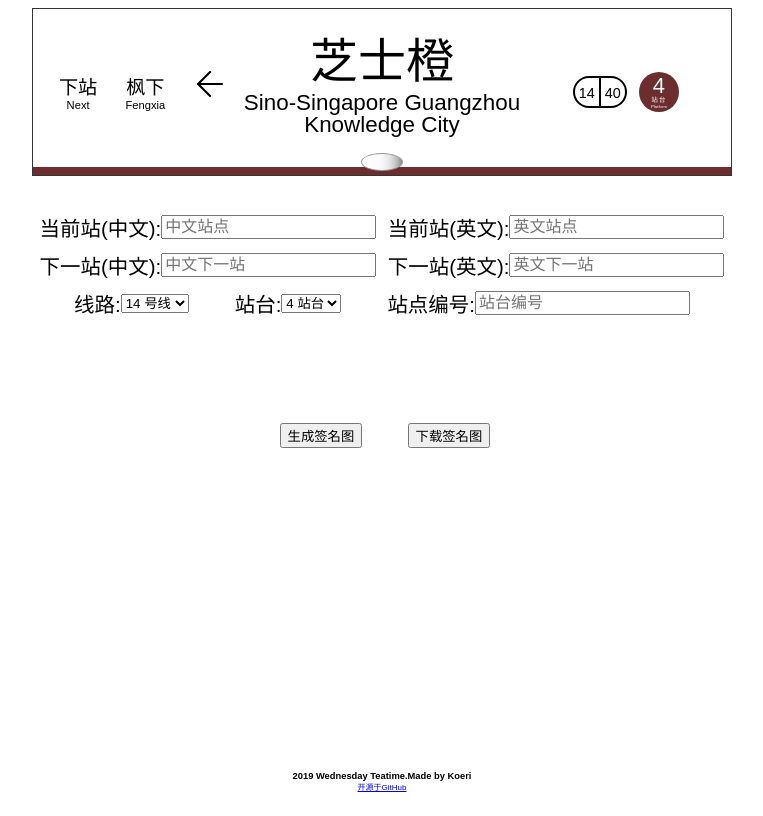
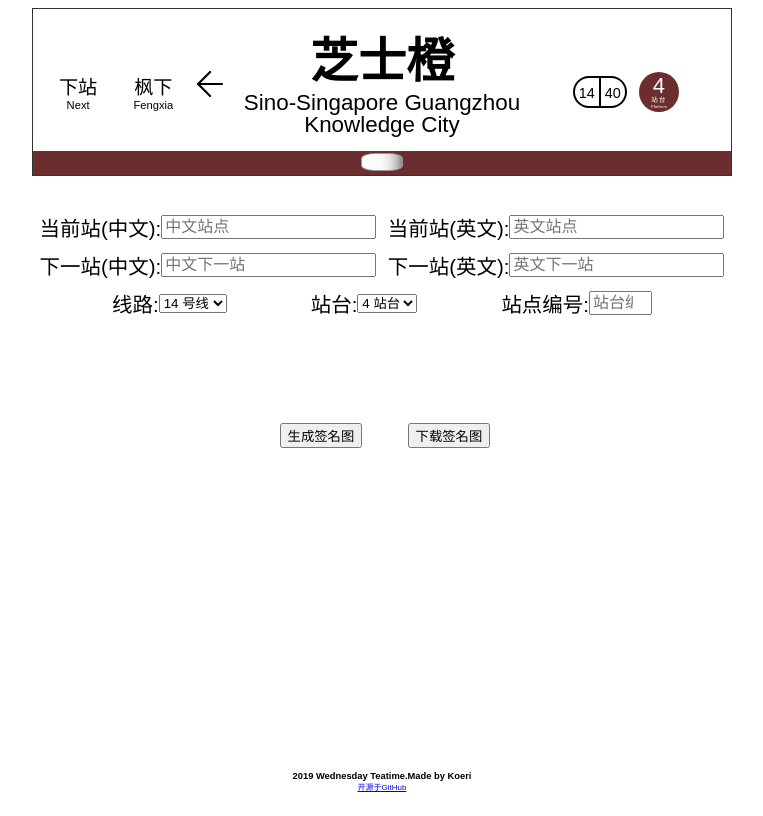
Before and after one commit to iMisty/Metro-Simulator, a Vue app: page / in a window 1280 px wide. Shown: the whole page, without its empty margins (258-1021 px from the left). Built offline with nearby package versions, Linux system fonts and the light colour scheme.

Commit message:
Upgrade UI
更新UI

```diff
--- a/src/assets/less/left.less
+++ b/src/assets/less/left.less
@@ -25,6 +25,6 @@
 }
 .next-title{
   position: relative;
-  right: 2rem;
+  right: 1rem;
   flex: 4;
 }
--- a/src/assets/less/medium.less
+++ b/src/assets/less/medium.less
@@ -3,7 +3,7 @@
   top: -1.6rem;
   h1{
     font-size: 6rem;
-    font-weight: 500;
+    font-weight: 600;
   }
   h2{
     font-size: 2.8rem;
--- a/src/components/options.vue
+++ b/src/components/options.vue
@@ -3,21 +3,21 @@
     <section class="this-station flex row">
     <label>
       <h3>当前站(中文):</h3>
-      <input type="text" placeholder="中文站点" v-model="sStation" @keyup="getSStation">
+      <input type="text" placeholder="中文站点" maxlength="6" v-model="sStation" @keyup="getSStation">
     </label>
     <label>
       <h3>当前站(英文):</h3>
-      <input type="text" placeholder="英文站点" v-model="eStation" @keyup="getEStation">
+      <input type="text" placeholder="英文站点" maxlength="40" v-model="eStation" @keyup="getEStation">
     </label>
     </section>
     <section class="next-station flex row">
           <label>
       <h3>下一站(中文):</h3>
-      <input type="text" placeholder="中文下一站" v-model="sNext" @keyup="getSNext">
+      <input type="text" placeholder="中文下一站" maxlength="6" v-model="sNext" @keyup="getSNext">
     </label>
     <label>
       <h3>下一站(英文):</h3>
-      <input type="text" placeholder="英文下一站" v-model="eNext" @keyup="getENext">
+      <input type="text" placeholder="英文下一站" maxlength="40" v-model="eNext" @keyup="getENext">
     </label>
     </section>
     <section class="line-options flex row">
@@ -31,7 +31,7 @@
         <option value="5">5 号线</option>
         <option value="6">6 号线</option>
         <option value="7">7 号线</option>
-        <option value="8" selected>8 号线</option>
+        <option value="8">8 号线</option>
         <option value="9">9 号线</option>
         <option value="10">10 号线</option>
         <option value="11">11 号线</option>
@@ -47,7 +47,7 @@
         <option value="21">21 号线</option>
         <option value="22">22 号线</option>
         <option value="GF">广佛线</option>
-        <option value="APM" disabled>APM线</option>
+        <option value="APM">APM线</option>
       </select>
     </label>
     <label>
@@ -64,7 +64,7 @@
     </label>
     <label>
       <h3>站点编号:</h3>
-      <input type="text" v-model="nStation" placeholder="站台编号" @keyup="getNStation">
+      <input type="number" min="-9" max="99" maxlength="2" v-model="nStation" placeholder="站台编号" @keyup="getNStation" @change="getNStation">
     </label>
     </section>
   </div>
@@ -114,13 +114,23 @@
       Bus.$emit('getPlatform',getPlatform);
     },
     getNStation: function(){
-      const getNStation = this.$data.nStation;
-      Bus.$emit('getNStation',getNStation);
+      let getNStation = this.$data.nStation;
+      if(getNStation === ''){
+        getNStation = 1;
+        Bus.$emit('getNStation',getNStation);
+      }else if(getNStation < 10 && getNStation > -1){
+        getNStation = `0${getNStation}`;
+        Bus.$emit('getNStation',getNStation);
+      }else{
+        Bus.$emit('getNStation',getNStation);
+      }
     },
     getColor(){
       const getColor = this.$data.color;
       Bus.$emit('getColor',getColor);
     }
+  },
+  watch:{
   }
 }
 </script>
--- a/src/views/Home.vue
+++ b/src/views/Home.vue
@@ -10,7 +10,8 @@
         <h2>{{ sNext }}</h2>
         <h3>{{ eNext }}</h3>
       </article>
-      <svg t="1567945304723" class="icon" viewBox="0 0 1024 1024" version="1.1" xmlns="http://www.w3.org/2000/svg" p-id="3199" width="32" height="32"><path d="M550.1 127.5c0 9-3.4 17.9-10.3 24.7L180.1 512l359.8 359.8c13.7 13.7 13.7 35.8 0 49.5-13.7 13.7-35.8 13.7-49.5 0L105.9 536.7c-13.7-13.7-13.7-35.8 0-49.5l384.5-384.5c13.7-13.7 35.8-13.7 49.5 0 6.8 6.9 10.2 15.8 10.2 24.8z" p-id="3200"></path><path d="M928.4 512c0 19.3-15.7 35-35 35H130.6c-19.3 0-35-15.7-35-35s15.7-35 35-35h762.7c19.4 0 35.1 15.7 35.1 35z" p-id="3201"></path></svg>
+      <svg t="1567945304723" class="icon" viewBox="0 0 1024 1024" version="1.1" xmlns="http://www.w3.org/2000/svg" p-id="3199" width="32" height="32">
+      <path d="M550.1 127.5c0 9-3.4 17.9-10.3 24.7L180.1 512l359.8 359.8c13.7 13.7 13.7 35.8 0 49.5-13.7 13.7-35.8 13.7-49.5 0L105.9 536.7c-13.7-13.7-13.7-35.8 0-49.5l384.5-384.5c13.7-13.7 35.8-13.7 49.5 0 6.8 6.9 10.2 15.8 10.2 24.8z" p-id="3200"></path><path d="M928.4 512c0 19.3-15.7 35-35 35H130.6c-19.3 0-35-15.7-35-35s15.7-35 35-35h762.7c19.4 0 35.1 15.7 35.1 35z" p-id="3201"></path></svg>
     </section>
     <section class="medium flex column flex-2">
       <article class="medium-text">
@@ -20,7 +21,7 @@
     </section>
     <section class="right flex row flex-1 center">
       <article class="right-medic">
-        <span class="medic-left">{{ Line }}</span>
+        <span class="medic-left" :class="{ apm: isAPM }">{{ Line }}</span>
         <span class="medic-right">{{ nStation }}</span>
       </article>
       <article class="right-station flex column center" :class="[setColor]">
@@ -53,7 +54,8 @@
       nStation: '40',
       platform: '4',
       color: 'line14',
-      htmlUrl:''
+      htmlUrl:'',
+      isAPM: false
     }
   },
   mounted(){
@@ -64,6 +66,7 @@
     this.getLine();
     this.getNStation();
     this.getPlatform();
+    this.getAPM();
   },
   methods: {
     getSStation() {
@@ -131,6 +134,12 @@
       document.body.appendChild(aLink);
       aLink.click();
       document.body.removeChild(aLink);
+    },
+    getAPM(){
+      let line = this.$data.line;
+      if(line === 'APM'){
+        this.$data.isAPM = true;
+      }
     }
   },
   computed:{
@@ -168,7 +177,7 @@
       bottom: 0;
       left: 0;
       width: 100%;
-      height: 1rem;
+      height: 3rem;
     }
     &::before{
       content: '';
@@ -180,7 +189,7 @@
       border: 1px solid #999;
       background: linear-gradient(90deg,#fff,84%,#888);
       z-index: 4;
-      border-radius: 64%;
+      border-radius: 32%;
       transform: translateX(-50%);
     }
   }
@@ -188,7 +197,7 @@
     position: absolute;
     bottom: 44%;
     left: 42%;
-    @media screen and (max-width: 775px){
+    @media screen and (max-width: 768px){
       &{
         bottom: 38%;
         left: 50%;
```
